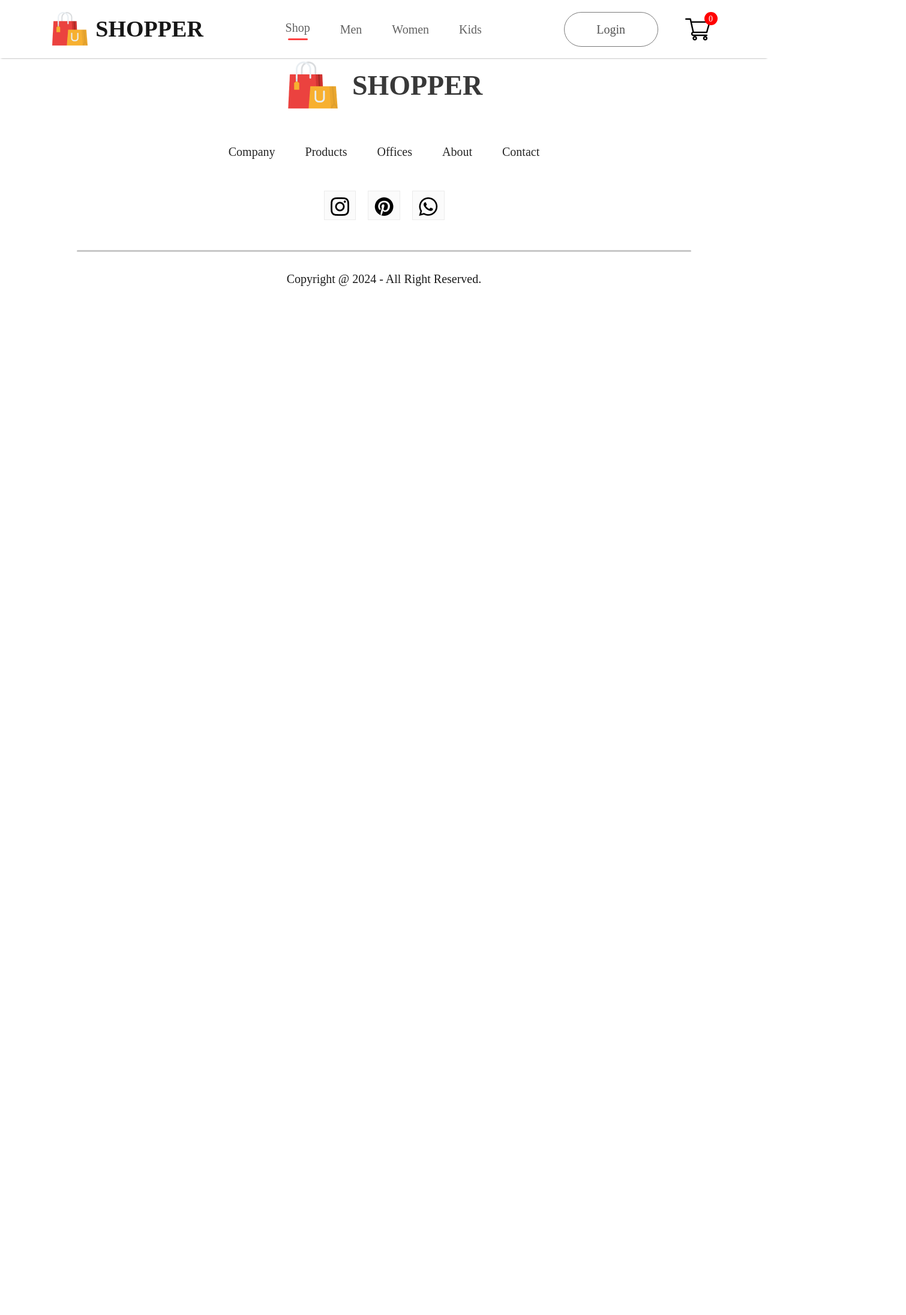
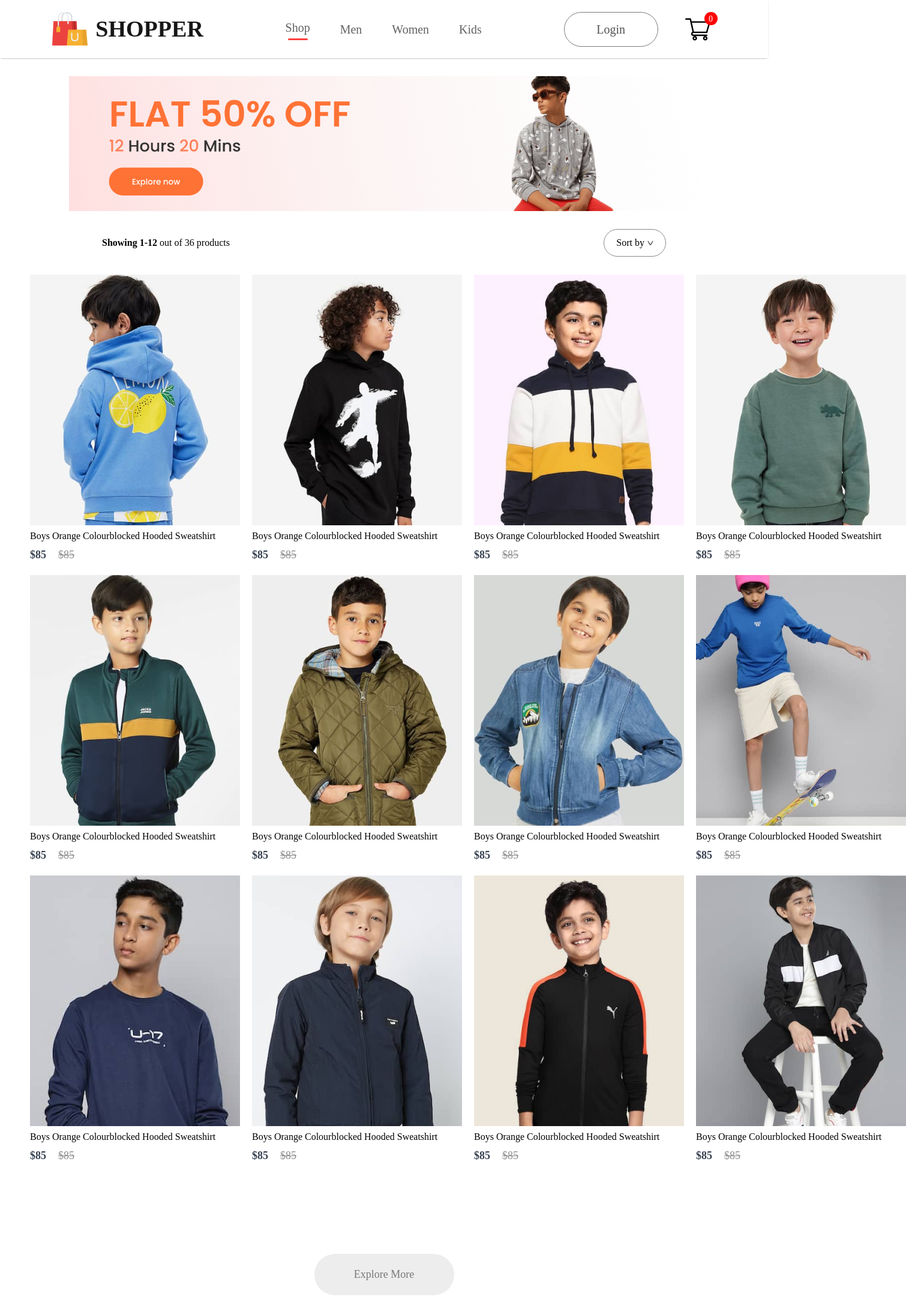
Before and after one commit to Viswaksena-J/ECommerce, a React (Create React App) app in the folder frontend/: page /kids in a window 1280 px wide. Shown: the top 2193 px of the page at 60% size, 1510 px wide, since content can reach past the window. Before the commit the page ends 800 px from the top, so only its background shows below. Built offline with nearby package versions, Linux system fonts and the light colour scheme.

Commit message:
ShopCategory

```diff
--- a/frontend/src/App.js
+++ b/frontend/src/App.js
@@ -8,6 +8,9 @@
 import Cart from './Pages/Cart';
 import LoginSignup from './Pages/LoginSignup';
 import Footer from './Components/Footer/Footer';
+import men_banner from './Components/Assets/banner_mens.png'
+import women_banner from './Components/Assets/banner_women.png'
+import kid_banner from './Components/Assets/banner_kids.png'
 
 function App() {
   return (
@@ -16,9 +19,9 @@
         <Navbar />
         <Routes>
           <Route path='/' element={<Shop/>} />
-          <Route path='/mens' element={<ShopCategory category = "mens"/>}/>
-          <Route path='/womens' element={<ShopCategory category = "women"/>}/>
-          <Route path='/kids' element={<ShopCategory category = "kid"/>}/>
+          <Route path='/mens' element={<ShopCategory banner = {men_banner} category = "men"/>}/>
+          <Route path='/womens' element={<ShopCategory banner = {women_banner} category = "women"/>}/>
+          <Route path='/kids' element={<ShopCategory banner = {kid_banner} category = "kid"/>}/>
           <Route path='/product' element={<Product/>}>
             <Route path=':productId' element={<Product/>}/>
           </Route>
--- a/frontend/src/Context/ShopContext.jsx
+++ b/frontend/src/Context/ShopContext.jsx
@@ -4,10 +4,11 @@
 export const ShopContext = createContext(null);
 
 const ShopContextProvider = (props) => {
-    const contextValue = {all_product}
+
+    const contextValue = {all_product};
 
     return (
-        <ShopContext.Provider value={ contextValue}>
+        <ShopContext.Provider value={contextValue}>
             {props.children}
         </ShopContext.Provider>
     )
--- a/frontend/src/Pages/CSS/ShopCategory.css
+++ b/frontend/src/Pages/CSS/ShopCategory.css
@@ -0,0 +1,53 @@
+.shopcategory-banner{
+    display: block;
+    margin: 30px auto;
+    width: 82%;
+}
+
+.shopcategory-indexSort{
+    display: flex;
+    margin: 0px 170px;
+    justify-content: space-between;
+    align-items: center;
+}
+
+.shopcategory-sort{
+    display: flex;
+    justify-content: space-between;
+    gap: 5px;
+    align-items: center;
+    padding: 10px 20px;
+    border-radius: 40px;
+    border: 1px solid #888;
+}
+
+.shopcategory-sort img{
+    width: 10px;
+    height: 8px;
+}
+
+.shopcategory-indexSort p span{
+    font-weight: 600;
+}
+
+.shopcategory-products{
+    margin: 30px 50px;
+    display: grid;
+    grid-template-columns: 1fr 1fr 1fr 1fr;
+    row-gap: 80px;
+    gap: 20px;
+}
+
+.shopcategory-loadmore{
+    display: flex;
+    justify-content: center;
+    align-items: center;
+    margin: 150px auto;
+    width: 233px;
+    height: 69px;
+    border-radius: 75px;
+    background: #ededed;
+    color: #787878;
+    font-size: 18px;
+    font-weight: 500;
+}
--- a/frontend/src/Pages/ShopCategory.jsx
+++ b/frontend/src/Pages/ShopCategory.jsx
@@ -1,12 +1,45 @@
-import React from "react";
-import './CSS/ShopCategory.css';
+import React, { useContext } from "react";
+import "./CSS/ShopCategory.css";
+import { ShopContext } from "../Context/ShopContext";
+import dropdown_icon from "../Components/Assets/dropdown_icon.png";
+import Item from "../Components/Item/Item";
 
-const ShopCategory = () => {
+const ShopCategory = (props) => {
+  const { all_product } = useContext(ShopContext);
   return (
     <div className="ShopCategory">
-
+      <img className="shopcategory-banner" src={props.banner} alt="" />
+      <div className="shopcategory-indexSort">
+        <p>
+          <span>Showing 1-12</span> out of 36 products
+        </p>
+        <div className="shopcategory-sort">
+          Sort by <img src={dropdown_icon} alt="" />
+        </div>
+      </div>
+      <div className="shopcategory-products">
+        {all_product.map((item, i) => {
+          if (props.category === item.category) {
+            return (
+              <Item
+                key={i}
+                id={item.id}
+                name={item.name}
+                image={item.image}
+                new_price={item.new_price}
+                old_price={item.new_price}
+              />
+            );
+          } else {
+            return null;
+          }
+        })}
+      </div>
+      <div className="shopcategory-loadmore">
+        Explore More
+      </div>
     </div>
-    );
+  );
 };
 
 export default ShopCategory;
```
